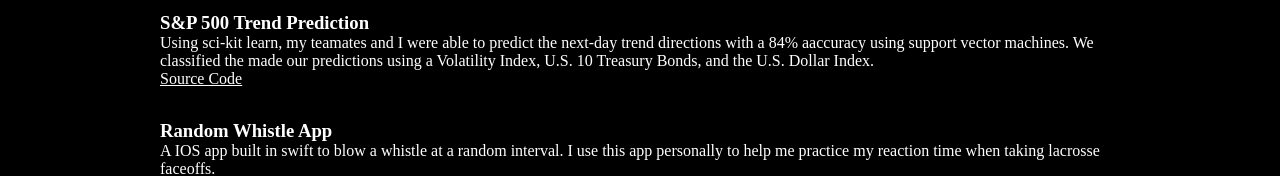
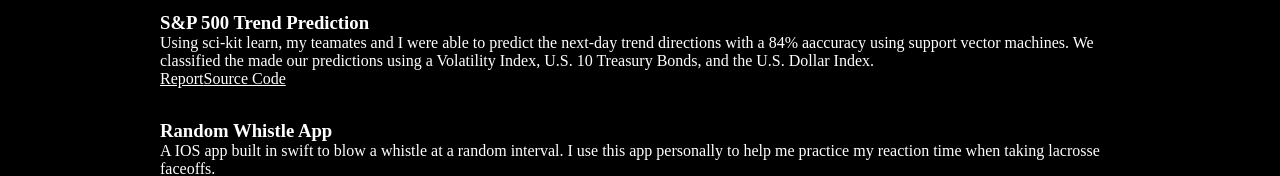
Before and after one commit to Cway14/portfolio, a Next.js app: page /projects in a window 1280 px wide. Shown: the part 233-409 px from the top of the page. Built offline with nearby package versions, Linux system fonts and the light colour scheme.

Commit message:
added S&P links

```diff
--- a/pages/projects.tsx
+++ b/pages/projects.tsx
@@ -16,7 +16,8 @@ const projects = () => {
                 <li>
                     <h3>S&P 500 Trend Prediction</h3>
                     <p>Using sci-kit learn, my teamates and I were able to predict the next-day trend directions with a 84% aaccuracy using support vector machines. We classified the made our predictions using a Volatility Index, U.S. 10 Treasury Bonds, and the U.S. Dollar Index.</p>
-                    <a href="https://github.com/Cway14/CSSS">Source Code</a>
+                    <a href="sp500.pdf">Report</a>
+                    <a href="https://github.com/kazizi-dev/financial-time-series-prediction">Source Code</a>
                 </li>
                 <li>
                     <h3>Random Whistle App</h3>
```
Also changed, not shown: 1 other file (tests, documents, lock files or other folders).
